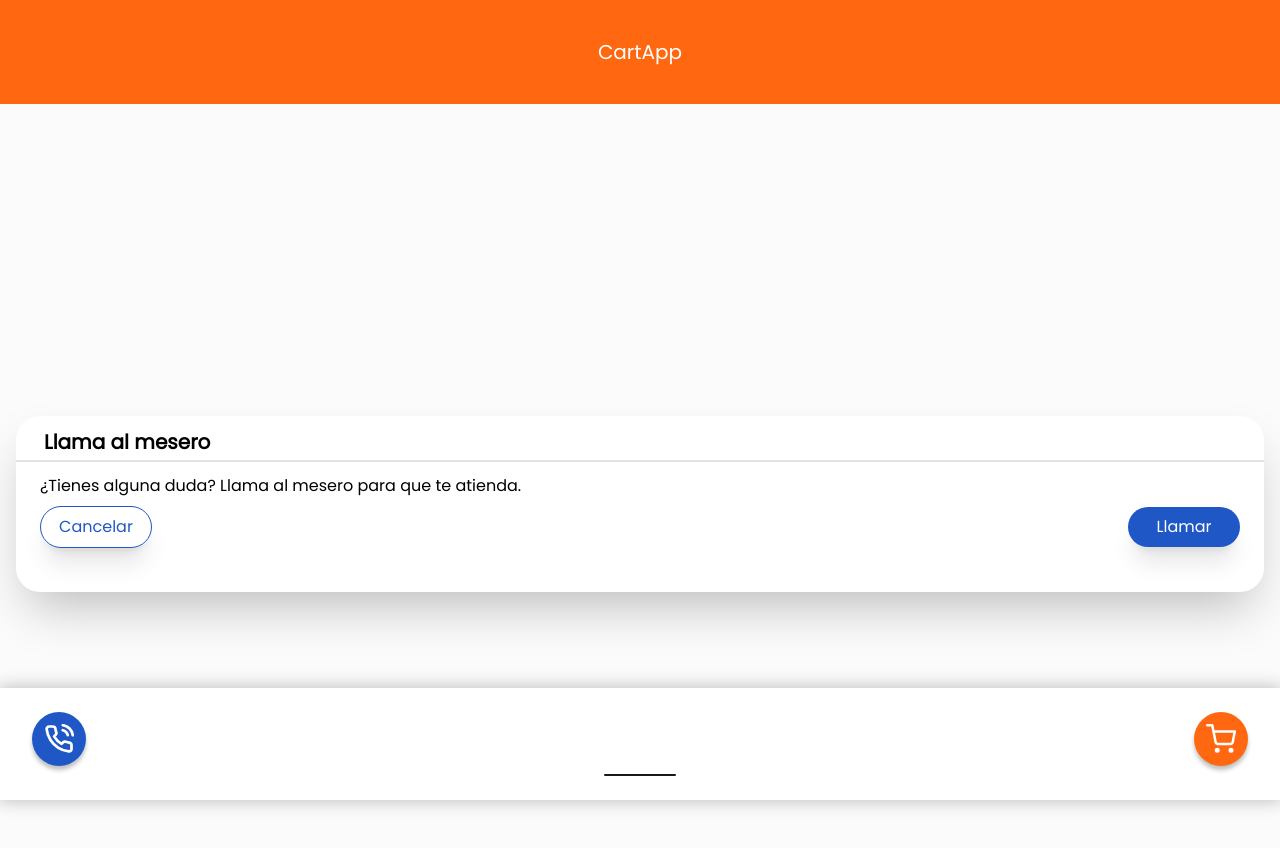
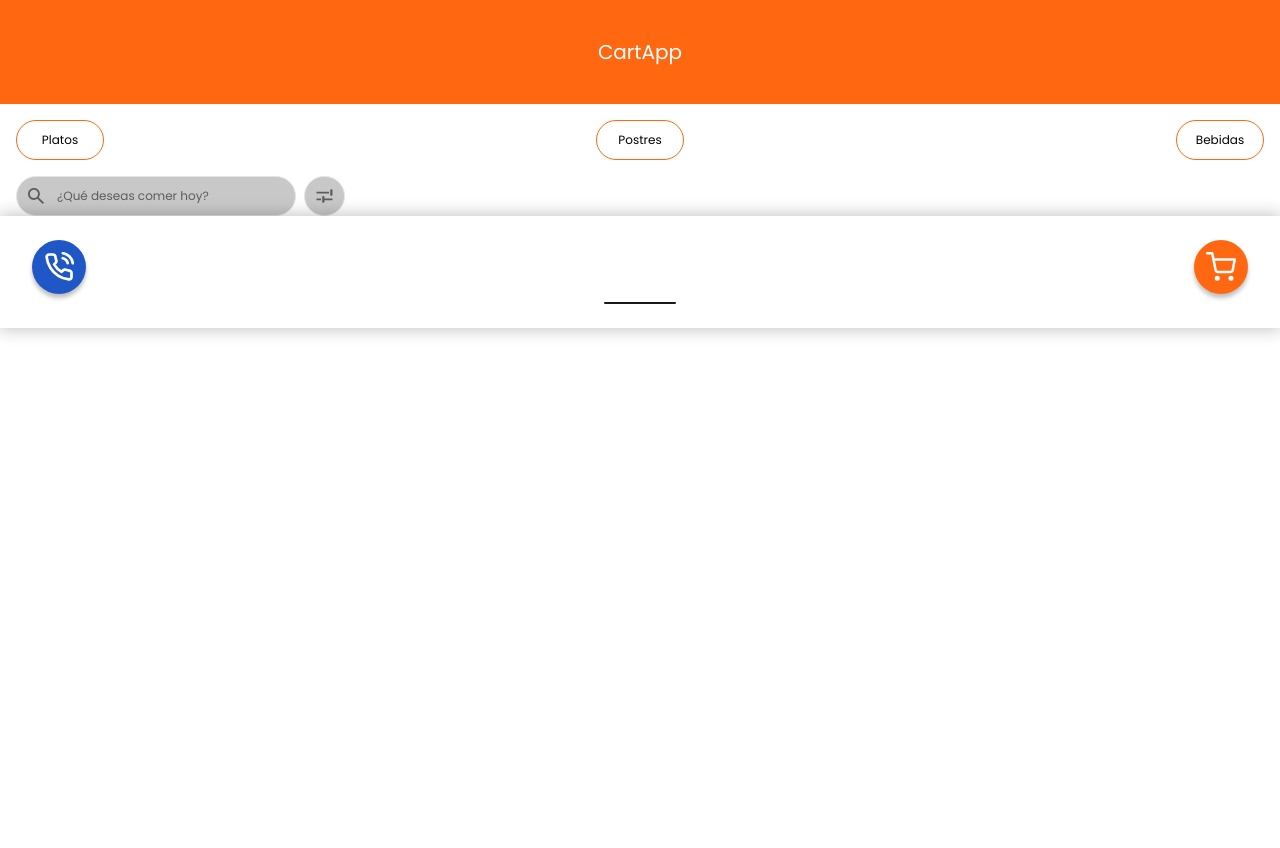
Before and after one commit to No-Country/s12-25-t-java-next, a Next.js app in the folder Frontend/: page /popup in a window 1280 px wide. Shown: the top 848 px of the page. After the commit the page ends 800 px from the top, so only its background shows below. Built offline with nearby package versions, Linux system fonts and the light colour scheme.

Commit message:
Added biome

```diff
--- a/Frontend/biome.json
+++ b/Frontend/biome.json
@@ -1,12 +1,16 @@
 {
 	"$schema": "https://biomejs.dev/schemas/1.4.0/schema.json",
 	"organizeImports": {
-		"enabled": true
+		"enabled": false
 	},
 	"linter": {
 		"enabled": true,
 		"rules": {
 			"recommended": true
 		}
+	},
+	"formatter": {
+		"enabled": true,
+		"indentStyle": "space"
 	}
 }
--- a/Frontend/package.json
+++ b/Frontend/package.json
@@ -6,7 +6,8 @@
     "dev": "next dev",
     "build": "next build",
     "start": "next start",
-    "lint": "next lint"
+    "lint": "next lint",
+    "format": "biome check --apply src"
   },
   "dependencies": {
     "next": "14.0.3",
--- a/Frontend/src/app/[slug]/filterButton.tsx
+++ b/Frontend/src/app/[slug]/filterButton.tsx
@@ -1,12 +1,15 @@
 import FilterIcon from "./icons";
 
-export default function FilterButton(){
-    return(
-        <button className=" w-[41px] h-10 bg-[#C8C8C8] rounded-[50px] border
-        border-[#E5E5E5] flex items-center justify-center  ml-2">
-            <span className="w-[17px] h-[14px] ">
-            <FilterIcon />
-            </span>
-        </button>
-    )
+export default function FilterButton() {
+  return (
+    <button
+      type="button"
+      className=" w-[41px] h-10 bg-[#C8C8C8] rounded-[50px] border
+        border-[#E5E5E5] flex items-center justify-center  ml-2"
+    >
+      <span className="w-[17px] h-[14px]">
+        <FilterIcon />
+      </span>
+    </button>
+  );
 }
--- a/Frontend/src/app/layout.tsx
+++ b/Frontend/src/app/layout.tsx
@@ -19,15 +19,13 @@ export default function RootLayout({
 }: {
   children: React.ReactNode;
 }) {
-
-
   return (
     <html lang="en">
       <body suppressHydrationWarning={true}>
         <Header />
         {children}
         <Footer />
-        </body>
+      </body>
     </html>
   );
 }
--- a/Frontend/src/app/popup/page.tsx
+++ /dev/null
@@ -1,47 +0,0 @@
-"use client";
-import Notification from "@/components/Modal/Notification";
-import { useNotifyStore } from "@/store/zustand";
-
-export default function PopupComponent() {
-  const {  add, setShowMessageBoolean } = useNotifyStore();
-
-  const handleNotification = () => {
-    setTimeout(() => {
-      setShowMessageBoolean(false);
-    }, 2500);
-  };
-  const callWaiter = () => {
-    const newMessage = {
-      text: "El mesero vendrá en seguida.",
-      svg: "/waiter 1.svg",
-    };
-    add(newMessage);
-    setShowMessageBoolean(true);
-    handleNotification()
-  };
-  return (
-    <div className="min-h-screen bg-whitebackground flex items-center justify-center p-4 font-sans">
-      <div className="bg-[#FFFFFF] h-44 w-full rounded-3xl shadow-2xl">
-        <h1 className="text-xl font-bold pl-7 pt-3 pb-1">Llama al mesero</h1>
-        <div className="border border-grey/30 w-full" />
-        <div className="pt-3 pb-6 px-6">
-          <div className="pb-2">
-            ¿Tienes alguna duda? Llama al mesero para que te atienda.
-          </div>
-          <div className="flex items-center justify-between">
-            <button className="w-28 rounded-3xl py-2 text-center font-medium text-secondary-100 border border-secondary-100 shadow-xl">
-              Cancelar
-            </button>
-            <button
-              onClick={callWaiter}
-              className="w-28 rounded-3xl py-2 text-center font-medium text-[#FFFFFF] bg-secondary-100 shadow-xl"
-            >
-              Llamar
-            </button>
-          </div>
-        </div>
-      </div>
-      <Notification />
-    </div>
-  );
-}
--- a/Frontend/src/components/Footer/index.tsx
+++ b/Frontend/src/components/Footer/index.tsx
@@ -1,19 +1,16 @@
+"use client";
 import Image from "next/image";
+import { CallWaiterPopup } from "../Popup/Popup";
 
 const Footer = () => {
   return (
-    <footer className="sticky bottom-[0] z-[99] w-screen px-4 py-6 bg-white shadow-footer overflow-hidden">
+    <footer className="sticky bottom-[0] z-[99] px-4 py-6 bg-white shadow-footer overflow-hidden">
       <div className="flex justify-between xl:px-4">
-        <button className="bg-secondary-100 p-3 rounded-full shadow-button flex items-center justify-center">
-
-
-          <Image
-           src={"/Call.svg"}
-            height={30}
-             width={30}
-             alt="call waiter" />
-        </button>
-        <button className="bg-primary-100 p-3 rounded-full shadow-button">
+        <CallWaiterPopup />
+        <button
+          type="button"
+          className="bg-primary-100 p-3 rounded-full shadow-button"
+        >
           <Image
             src={"/Carrito.svg"}
             height={30}
@@ -23,7 +20,7 @@ const Footer = () => {
         </button>
       </div>
       <div className="flex items-center justify-center pt-2">
-      <div className="bg-black w-[72px] h-[2px] rounded-lg"></div>
+        <div className="bg-black w-[72px] h-[2px] rounded-lg" />
       </div>
     </footer>
   );
--- a/Frontend/src/components/Header/index.tsx
+++ b/Frontend/src/components/Header/index.tsx
@@ -1,4 +1,3 @@
-
 const Header = () => {
   return (
     <header className="sticky top-0 z-[99] flex  justify-center items-center w-screen h-[6.5rem] bg-primary-100 overflow-hidden ">
--- a/Frontend/src/components/Modal/Notification.tsx
+++ b/Frontend/src/components/Modal/Notification.tsx
@@ -2,7 +2,7 @@
 import { useNotifyStore } from "@/store/zustand";
 import Image from "next/image";
 
-interface Props {}
+type Props = {};
 
 const Notification = () => {
   const { message, add, showMessageBoolean, setShowMessageBoolean } =
@@ -16,7 +16,7 @@ const Notification = () => {
           : "fixed top-[-100%] "
       }
     >
-        {message && 'text' in message && (
+      {message && "text" in message && (
         <>
           <Image
             src={message.svg}
--- /dev/null
+++ b/Frontend/src/components/Popup/Popup.tsx
@@ -0,0 +1,70 @@
+"use client";
+import { useNotifyStore } from "@/store/zustand";
+import Notification from "../Modal/Notification";
+import Image from "next/image";
+import { useState } from "react";
+
+export const CallWaiterPopup = () => {
+  const [showPoput, setShowPoput] = useState(false);
+  const { add, setShowMessageBoolean } = useNotifyStore();
+
+  const handleNotification = () => {
+    setTimeout(() => {
+      setShowMessageBoolean(false);
+    }, 2500);
+  };
+  const callWaiter = () => {
+    const newMessage = {
+      text: "El mesero vendrá en seguida.",
+      svg: "/waiter 1.svg",
+    };
+
+    add(newMessage);
+    setShowMessageBoolean(true);
+    handleNotification();
+  };
+  return (
+    <>
+      <button
+        type="button"
+        onClick={() => setShowPoput(true)}
+        className="bg-secondary-100 p-3 rounded-full shadow-button flex items-center justify-center"
+      >
+        <Image src={"/Call.svg"} height={30} width={30} alt="call waiter" />
+      </button>
+
+      {showPoput && (
+        <div className="fixed inset-0 min-h-screen flex items-center justify-center p-4 font-sans">
+          <div className="bg-white h-44 w-full rounded-3xl shadow-2xl">
+            <h1 className="text-xl font-bold pl-7 pt-3 pb-1">
+              Llama al mesero
+            </h1>
+            <div className="border border-grey/30 w-full" />
+            <div className="pt-3 pb-6 px-6">
+              <div className="pb-2">
+                ¿Tienes alguna duda? Llama al mesero para que te atienda.
+              </div>
+              <div className="flex items-center justify-between">
+                <button
+                  type="button"
+                  onClick={() => setShowPoput(false)}
+                  className="w-28 rounded-3xl py-2 text-center font-medium text-secondary-100 border border-secondary-100 shadow-xl"
+                >
+                  Cancelar
+                </button>
+                <button
+                  type="button"
+                  onClick={callWaiter}
+                  className="w-28 rounded-3xl py-2 text-center font-medium text-white bg-secondary-100 shadow-xl"
+                >
+                  Llamar
+                </button>
+              </div>
+            </div>
+          </div>
+          <Notification />
+        </div>
+      )}
+    </>
+  );
+};
--- a/Frontend/src/types/notification.ts
+++ b/Frontend/src/types/notification.ts
@@ -1,4 +1,4 @@
 export type MessageNotification = {
-    text: string;
-    svg: string;
-}
+  text: string;
+  svg: string;
+};
```
Also changed, not shown: Frontend/src/app/[slug]/activeButton.tsx (+10 -6 lines), Frontend/src/app/[slug]/page.tsx (indentation only).
